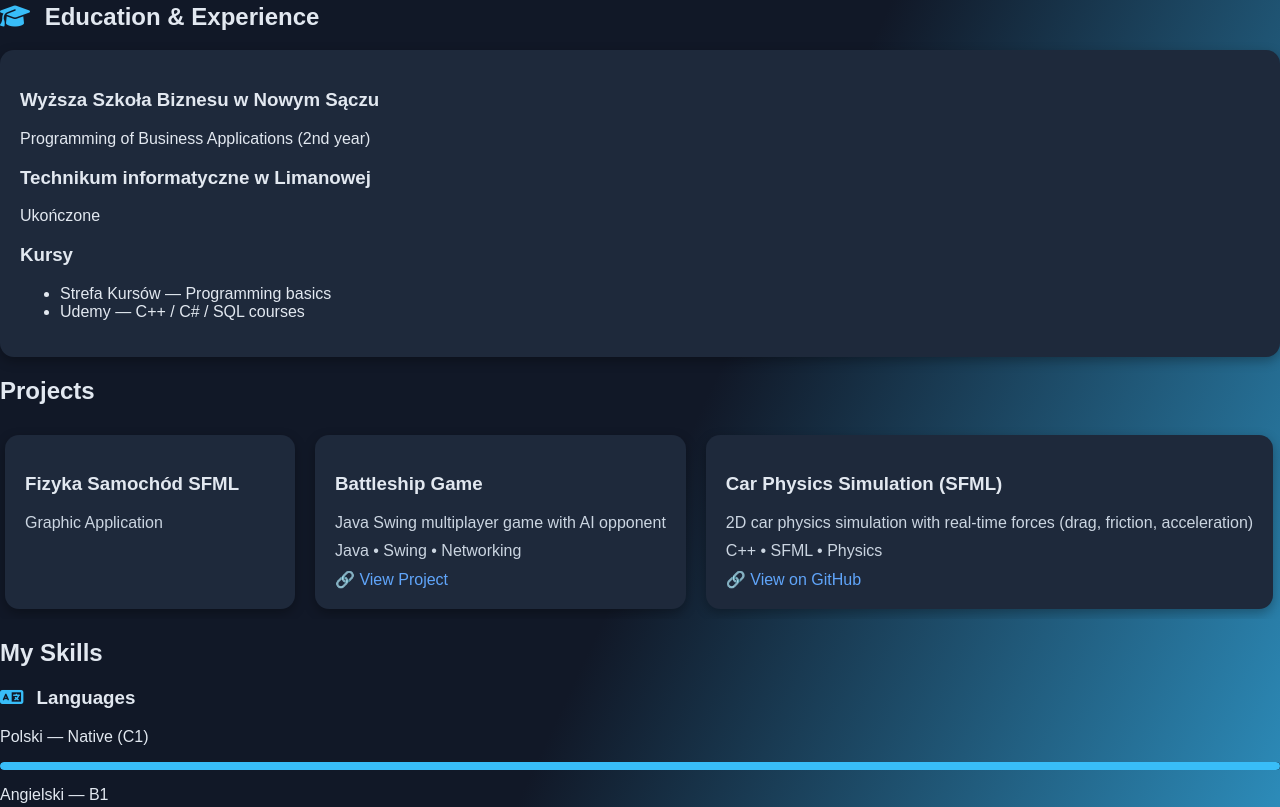
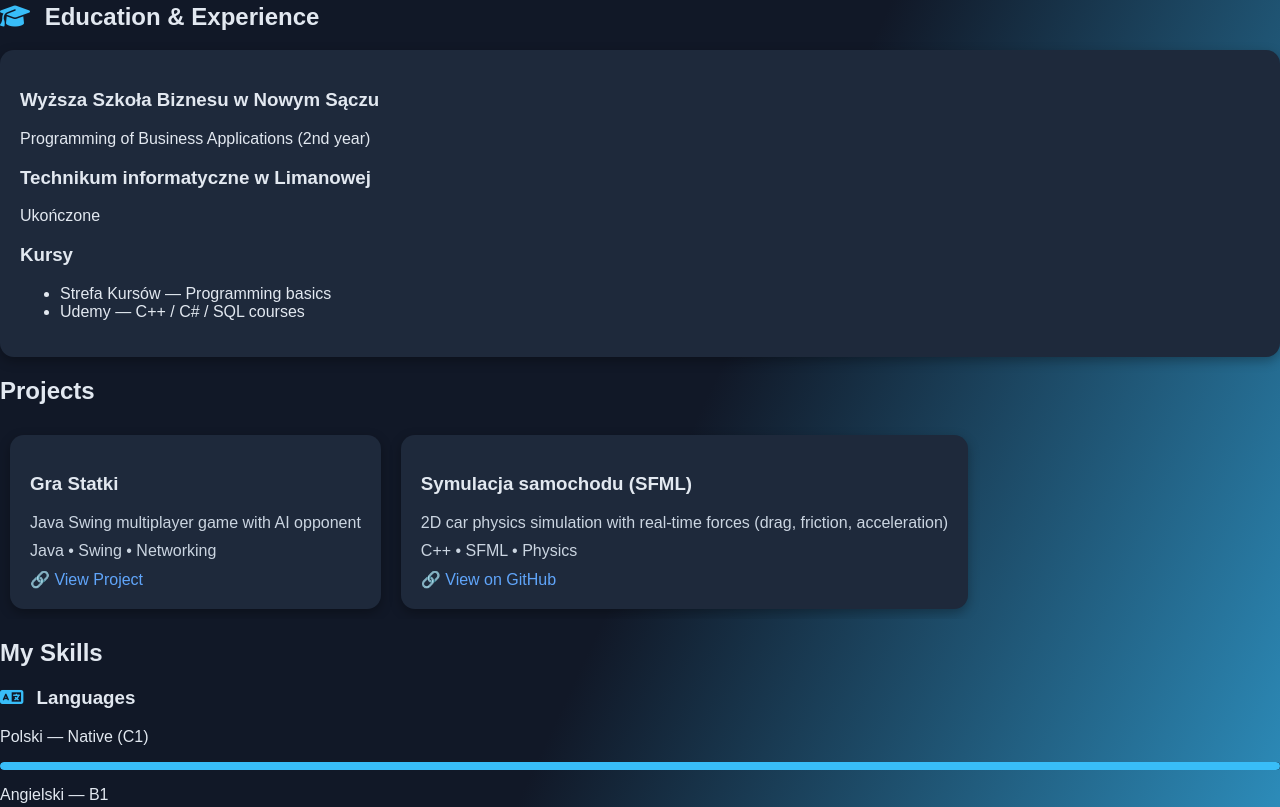
Before and after one commit to sadowski-pawel/sadowski-pawel, a plain HTML site: page index.html in a window 1280 px wide. Shown: the part 434-1241 px from the top of the page. Drawn offline with nearby package versions, Linux system fonts and the light colour scheme.

Commit message:
update index.html

```diff
--- a/index.html
+++ b/index.html
@@ -75,12 +75,7 @@
         <div class="projects-slider">
 
             <div class="project-card card">
-                <h3>Fizyka Samochód SFML</h3>
-                <p>Graphic Application</p>
-            </div>
-
-            <div class="project-card card">
-                <h3>Battleship Game</h3>
+                <h3>Gra Statki</h3>
                 <p>Java Swing multiplayer game with AI opponent</p>
                 <p>Java • Swing • Networking</p>
                 <a href="https://github.com/sadowski-pawel/Projects" target="_blank">
@@ -89,7 +84,7 @@
             </div>
 
             <div class="project-card card">
-                <h3>Car Physics Simulation (SFML)</h3>
+                <h3>Symulacja samochodu (SFML)</h3>
                 <p>2D car physics simulation with real-time forces (drag, friction, acceleration)</p>
                 <p>C++ • SFML • Physics</p>
                 <a href="https://github.com/sadowski-pawel/Projects" target="_blank">
```
